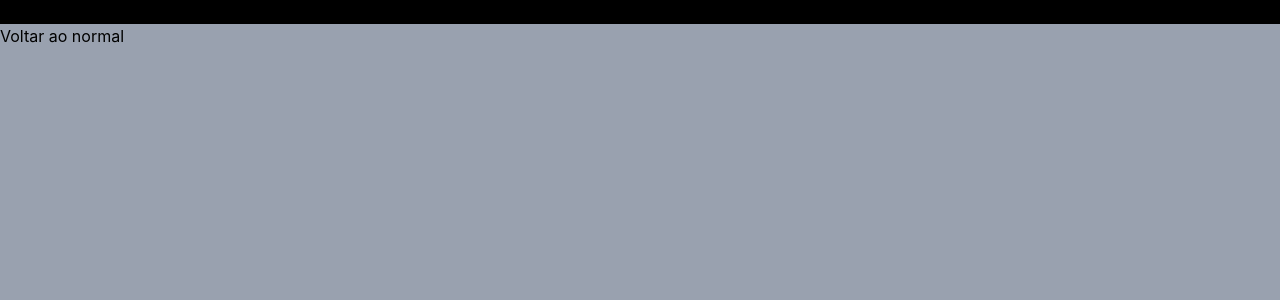
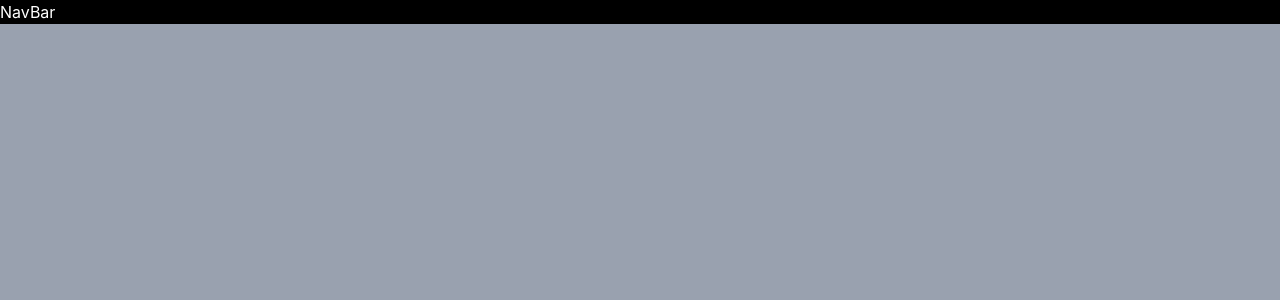
Before and after one commit to Augusto-logo/onebit-Ecommerce, a React (Vite) app: page / in a window 1280 px wide. Shown: the top 300 px of the page. Built offline with nearby package versions, Linux system fonts and the light colour scheme.

Commit message:
update componentes

```diff
--- a/src/App.tsx
+++ b/src/App.tsx
@@ -1,11 +1,9 @@
-import Header from './components/Header'
-
+import NavBar from './components/NavBar'
 function App() {
 
   return (
     <div className='h-screen w-screen bg-gray-400'>
-      <Header />
-      Voltar ao normal
+      <NavBar />
     </div>
   )
 }
--- a/src/components/Header.tsx
+++ /dev/null
@@ -1,7 +0,0 @@
-import React from 'react'
-
-export default function Header() {
-  return (
-    <div className='bg-background'>Header</div>
-  )
-}
--- /dev/null
+++ b/src/components/NavBar.tsx
@@ -0,0 +1,9 @@
+import React from 'react'
+
+export default function NavBar() {
+  return (
+    <div className='bg-background'>
+      <h1 className='text-white'>NavBar</h1>
+    </div>
+  )
+}
```
Also changed, not shown: 1 other file (tests, documents, lock files or other folders).
